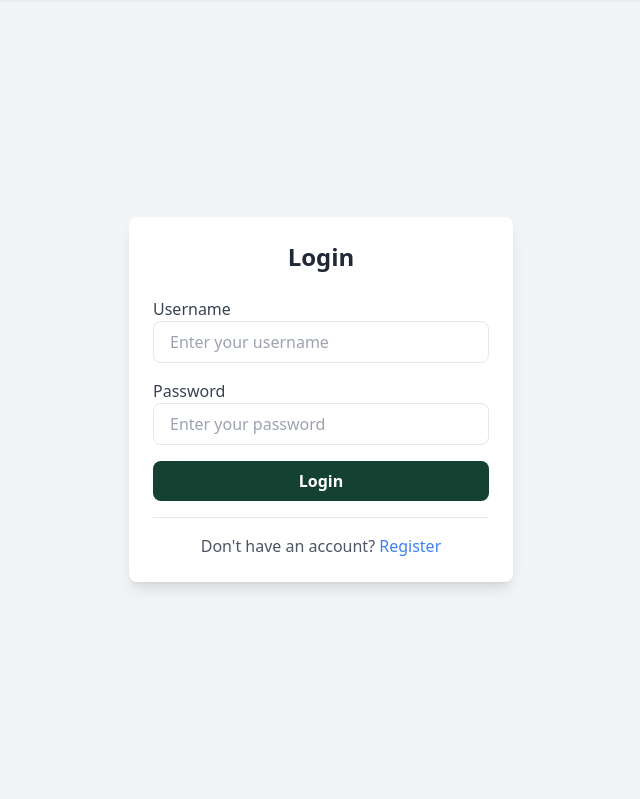
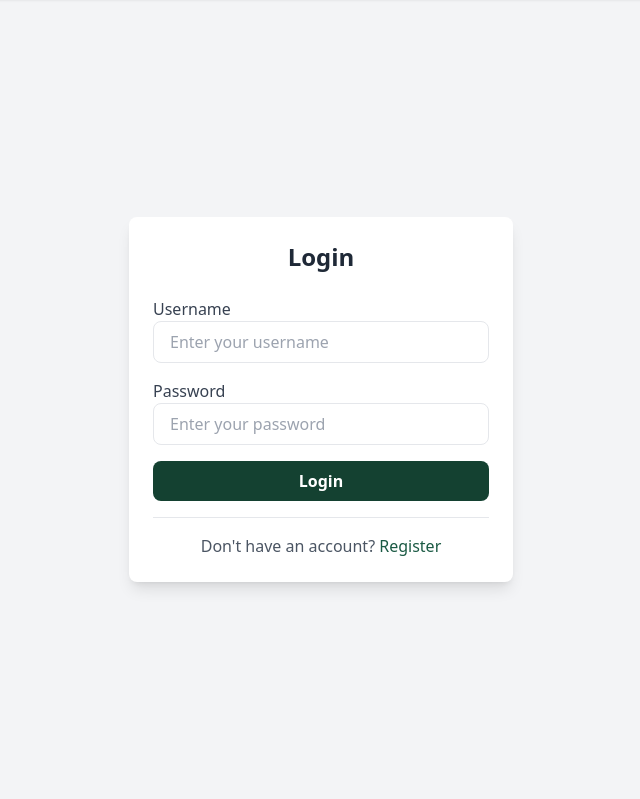
Before and after one commit to SayedAnwar-07/student_management, a Django app: page /api/ in a window 1280 px wide. Shown: the part 73-872 px from the top of the page, without its empty margins (319-959 px from the left). Run offline with Django 5.2, Linux system fonts and the light colour scheme; some libraries are stand-ins or nearby versions.

Commit message:
some bugs solved

```diff
--- a/students/templates/students/auth/login.html
+++ b/students/templates/students/auth/login.html
@@ -44,7 +44,7 @@
 
     <p class="text-center text-gray-600 mt-4">
       Don't have an account?
-      <a href="{% url 'register' %}" class="text-blue-500 hover:underline"
+      <a href="{% url 'register' %}" class="text-[#1b5a44] hover:underline"
         >Register</a
       >
     </p>
--- a/students/templates/students/auth/register.html
+++ b/students/templates/students/auth/register.html
@@ -51,7 +51,7 @@
 
     <p class="text-center text-gray-600 mt-4">
       Already have an account?
-      <a href="{% url 'login' %}" class="text-blue-500 hover:underline">Login</a>
+      <a href="{% url 'login' %}" class="text-[#ff6c37] hover:underline">Login</a>
     </p>
   </div>
 </div>
```
